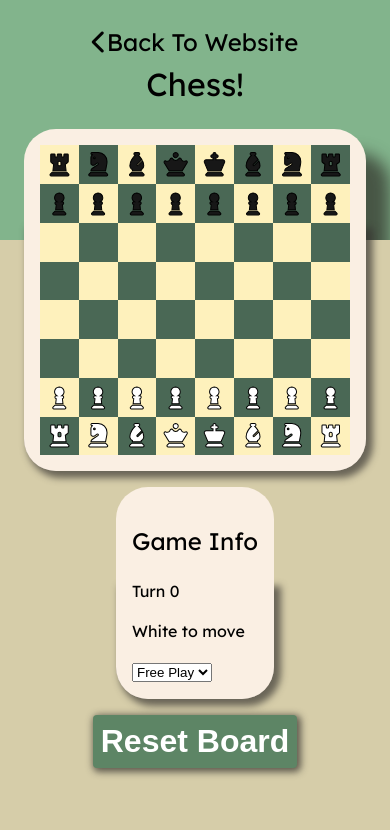
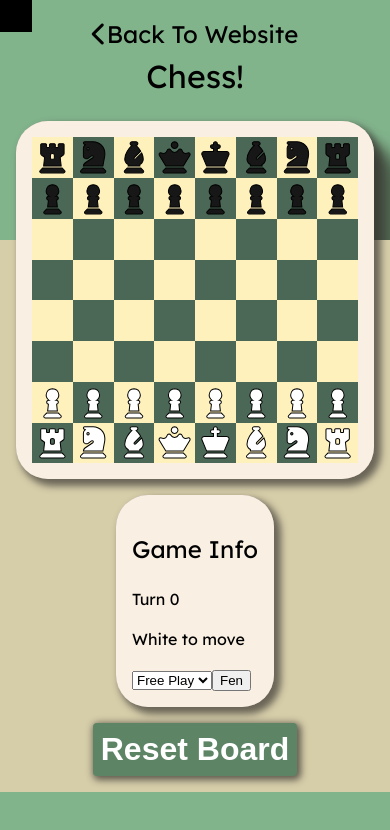
Before and after one commit to MarioAviles19/Chess-React, a React (Vite) app: page / in a window 390 px wide. Shown: the top 830 px of the page. Built offline with nearby package versions, Linux system fonts and the light colour scheme.

Commit message:
refactored to help support fen

```diff
--- a/src/App.css
+++ b/src/App.css
@@ -2,7 +2,7 @@
   font-family: Lexend, 'Courier New', Courier, monospace;
 
   margin: 0 auto;
-  padding: 1rem;
+
 }
 h1{
   margin-top: 0;
@@ -10,6 +10,9 @@ h1{
 }
 body{
   background-color: rgb(130, 180, 140);
+  position: relative;
+  padding: 1rem;
+  margin:0;
 }
 
 .backButton{
@@ -54,11 +57,11 @@ body{
   bottom:0rem;
   left:0rem;
   width: 100%;
-  height:calc(100% - 6rem);
+  height:100%;
   z-index: 6;
   background-color: #a69e96;
   box-shadow: 5px 5px 7px 2px #373430ad;
-  border-radius: 0 0 2rem 2rem;
+  border-radius: 2rem;
 }
 .bottomHeavyShadow{
   background-color: #2e3637b1;
@@ -72,14 +75,17 @@ body{
   position:relative
 }
 .controlPanel{
-  position:absolute;
-  top:10rem;
-  right: 10vw;
+  position:relative;
+
+  width: fit-content;
+  margin:auto;
+  margin-top: 1rem;
 
 }
 .gameWrapper{
   position: relative;
-  width: clamp(15rem, 100%, 30rem);
+  width: clamp(15rem, 100%, 35rem);
+  max-height: 35rem;
   margin:auto;
 }
 .panel{
@@ -91,11 +97,18 @@ body{
 }
 .game{
   display: grid;
-  grid-template-columns: repeat(8, 1fr);
+  grid-template-rows: repeat(8, 1fr);
+  aspect-ratio: 1/1;
 
   z-index: 1;
   width: 100%;
 
+}
+.row{
+  display: grid;
+  display: grid;
+  grid-template-columns: repeat(8, 1fr);
+  width: 100%;
 
 }
 .resetButton{
@@ -130,14 +143,23 @@ body{
   cursor: pointer;
 }
 .litOverlay.hasPiece{
-  background-color: rgba(255, 75, 99, 0.616);
+
   z-index: 1;
 }
+
+
 .moveIndicator{
   width: 1.5em;
   aspect-ratio: 1/1;
   border-radius: 99rem;
   background-color: rgba(0, 0, 0, 0.268);
+}
+.boardSquare.hasPiece .moveIndicator{
+  width:75%;
+  aspect-ratio: 1/1;
+  border-radius: 99rem;
+  outline: 6px solid rgba(0, 0, 0, 0.268);
+  background: none;
 }
 .boardSquare{
   position: relative;
@@ -148,6 +170,21 @@ body{
   display: flex;
   align-items: center;
   justify-content: center;
+
+  transition: all 150ms ease;
+}
+.boardSquare.hasPiece{
+  cursor: pointer;
+}
+.draggedPiece{
+  z-index: 100;
+  pointer-events: none;
+
+  background-color: black;
+  width: 2rem;
+  height: 2rem;
+
+  position: fixed;
 }
 .boardSquare span{
   display: block;
@@ -169,20 +206,12 @@ body{
   background-color: rgb(74, 104, 85);
 }
 @media (max-width: 920px){
-  .controlPanel{
-    position: relative;
-    top:0;
-    right: 0;
-    width:fit-content;
-    margin: auto;
-    margin-top:1rem;
-  }
 
 }
 
 @media (max-width: 550px){
   .boardSquare span{
-    font-size: clamp(0rem, 6vw, 3rem);
+    font-size: clamp(0rem, 8vw, 3rem);
   }
 
 }
--- a/src/App.tsx
+++ b/src/App.tsx
@@ -17,6 +17,8 @@ function BoardSquare(pos: Vector2, piece: Piece | null, litUpSquares: Array<Vect
   function HandleClick() {
     //If there is no active piece
 
+    console.log(gameBoard.inCheck);
+
     if (activePiece) {
       //If this is lit try to move the piece
 
@@ -33,7 +35,7 @@ function BoardSquare(pos: Vector2, piece: Piece | null, litUpSquares: Array<Vect
     }
 
     //If it is this piece's turn to move
-    if((piece?.isWhite && gameBoard.turnNumber % 2 === 0) || (!piece?.isWhite && gameBoard.turnNumber % 2 === 1)){
+    if((piece?.isWhite && gameBoard.turnNumber % 2 === 0) || (!piece?.isWhite && gameBoard.turnNumber % 2 === 1) || !piece){
       //Set the lit squares
       updateLitSquares(piece?.GetLegalMoves(gameBoard) || []);
       //Set the active piece
@@ -44,7 +46,7 @@ function BoardSquare(pos: Vector2, piece: Piece | null, litUpSquares: Array<Vect
   }
 
   return (
-    <div onClick={HandleClick} key={pos.x + ":" + pos.y} className={(isEven ? "evenSquare" : "oddSquare") + " boardSquare"}>
+    <div onClick={HandleClick} key={pos.x + ":" + pos.y} className={(isEven ? "evenSquare" : "oddSquare") + " boardSquare" + (piece? " hasPiece" : "")} >
       {piece ? <span className={"fas fa-chess-" + piece.name + (piece.isWhite ? "" : " black")}></span> : ""}
       {shouldBeLit ? <div className={'litOverlay' + (piece? " hasPiece" : "")}><div className="moveIndicator"></div></div> : <></>}
     </div>
@@ -57,11 +59,16 @@ function ResetBoard(props: { updateLitSquares: React.Dispatch<SetStateAction<Arr
     props.updateLitSquares([]);
     props.updateBoardState(gameBoard.state);
     props.updateActivePiece(null);
+
   }
 
   return (
     <button onClick={HandleClick} className='resetButton'>Reset Board</button>
   )
+}
+function ShowFen(props : {board : ChessBoard}){
+
+  return (<button onClick={()=>{console.log(props.board.ToFenString())}}>Fen</button>)
 }
 
 function GameBoard(props: { boardState: (Piece | null)[][], litUpSquares: Vector2[], activePiece: Piece | null, updateLitSquares: React.Dispatch<SetStateAction<Array<Vector2>>>, updateBoardState: React.Dispatch<SetStateAction<Array<Array<Piece | null>>>>, updateActivePiece: React.Dispatch<SetStateAction<Piece | null>> }) {
@@ -74,10 +81,10 @@ function GameBoard(props: { boardState: (Piece | null)[][], litUpSquares: Vector
 
   return (
     <>
-      {props.boardState.map((val, x) => {
+      {props.boardState.map((val, y) => {
         return (
-          <div key={x} className="column">{
-            val.map((piece, y) => {
+          <div key={y} className="row">{
+            val.map((piece, x) => {
               //TODO: Clean this up
               return BoardSquare({ x, y }, piece, props.litUpSquares, props.activePiece, props.updateLitSquares, props.updateBoardState, props.updateActivePiece)
             })}
@@ -94,6 +101,11 @@ function App() {
   let [litUpSquares, updateLitSquares] = useState<Array<Vector2>>([]);
   let [activePiece, updateActivePiece] = useState<Piece | null>(null);
   let [boardState, updateBoardState] = useState(gameBoard.state);
+  let [draggedPiece, updateDraggedPiece] = useState<Piece | null>(null);
+  let [mousePos, updateMousePos] = useState<{x: number, y: number}>({x:0, y:0});
+
+  let mouseX : number = 0;
+  let mouseY : number = 0;
 
   const selectMode: React.ChangeEventHandler<HTMLSelectElement> = (e) => {
     if (e.target.value) {
@@ -105,12 +117,18 @@ function App() {
     }
   }
 
+  const updateMousePosHandler : React.MouseEventHandler<HTMLDivElement> = (e)=>{
+
+    updateMousePos({x: e.clientX, y: e.clientY});
+  }
+
   return (
-    <div className="App">
+    <div className="App" onMouseMove={updateMousePosHandler}>
       <div aria-hidden="true" className="background"></div>
       <header>
         <a className="backButton" href="https://marioaviles.com"><i aria-hidden="true" className='fas fa-chevron-left'></i>Back To Website</a>
-        <h1>Chess!</h1>
+        <h1>{gameBoard.inCheck? "Check!" : "Chess!"}</h1>
+
       </header>
 
       <div className="gameWrapper">
@@ -141,13 +159,17 @@ function App() {
             <option value="free">Free Play</option>
             <option value="random">Random</option>
           </select>
+          <ShowFen board={gameBoard}/>
         </div>
         <div className="topShadow"></div>
         <div className="bottomShadow"></div>
         <div className="bottomHeavyShadow"></div>
       </div>
       <ResetBoard updateActivePiece={updateActivePiece} updateBoardState={updateBoardState} updateLitSquares={updateLitSquares} />
+
+      <div className="draggedPiece" style={{top: mousePos.y, left: mousePos.x}}>{draggedPiece? <span className={'fas fa-chess-' + draggedPiece.name}></span>: <></>}</div>
     </div>
+
 
   )
 }
--- a/src/Chess/Errors.ts
+++ b/src/Chess/Errors.ts
@@ -21,3 +21,13 @@ export class AttemptToCaptureSameColorError extends Error{
         this.posToMove = posToMove
     }
 }
+
+export class PieceDoesNotExistError extends Error{
+    message = "Attempt to access piece which does not exist";
+    piece : Piece | undefined | null;
+    posToMove = {x: Number.NEGATIVE_INFINITY, y : Number.NEGATIVE_INFINITY}
+    constructor(piece : Piece){
+        super();
+        this.piece = piece;
+    }
+}
```
Also changed, not shown: src/Chess/Chess.ts (+112 -52 lines).
